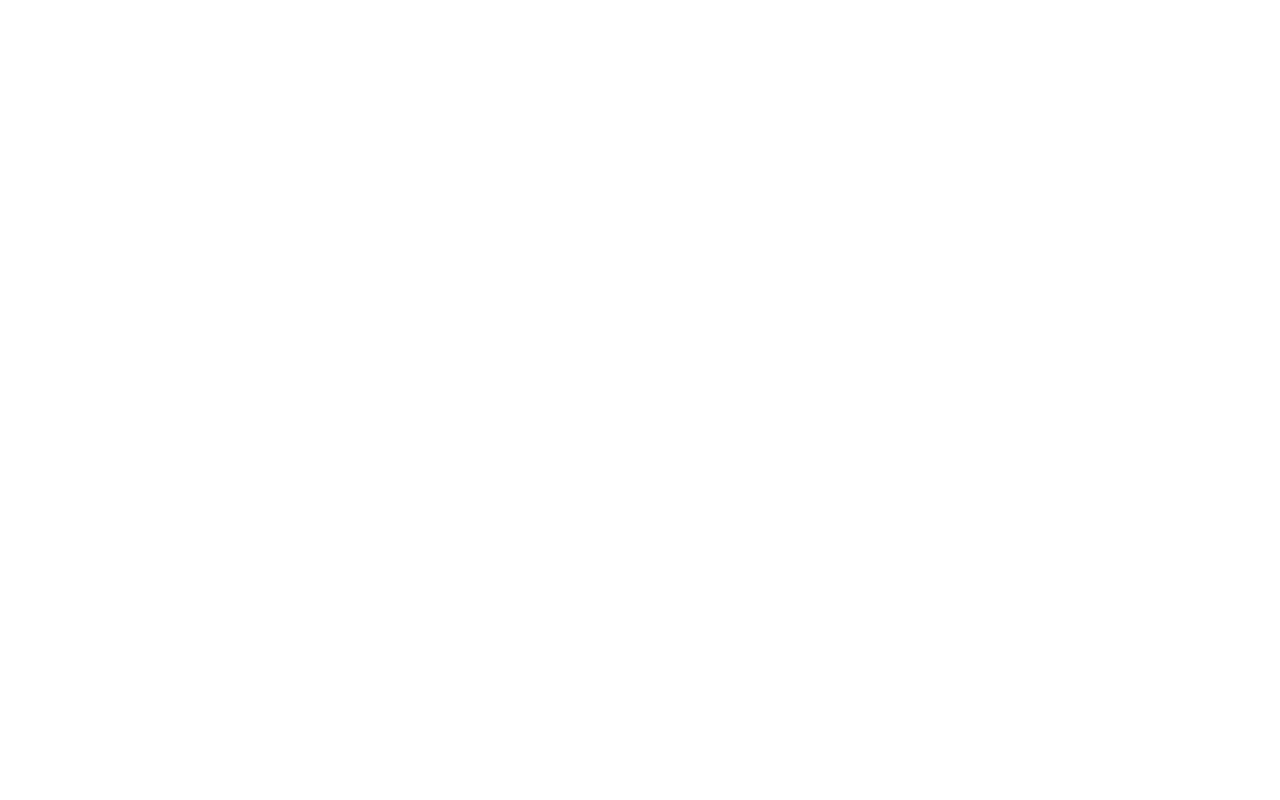
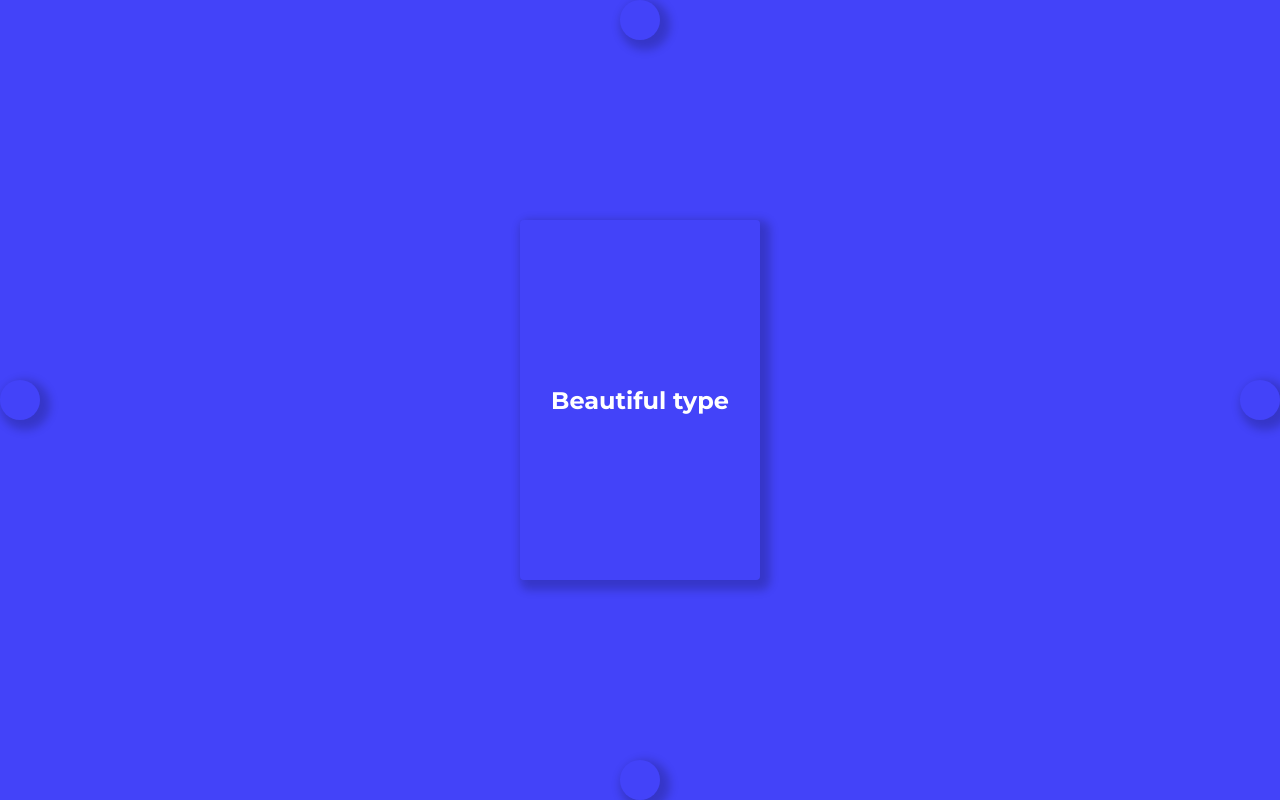
Before and after one commit to pelikata/UI-build-2, a plain HTML site: page frontend/index.html in a window 1280 px wide. Drawn offline with Linux system fonts and the light colour scheme.

Commit message:
ui-build2

```diff
--- a/frontend/index.html
+++ b/frontend/index.html
@@ -1,12 +1,25 @@
 <!DOCTYPE html>
 <html lang="en">
-<head>
-	<meta charset="UTF-8">
-	<meta http-equiv="X-UA-Compatible" content="IE=edge">
-	<meta name="viewport" content="width=device-width, initial-scale=1.0">
-	<title>This is FRONTEND</title>
-</head>
-<body>
-	<div id="root"></div>
-</body>
+  <head>
+    <meta charset="UTF-8" />
+    <meta http-equiv="X-UA-Compatible" content="IE=edge" />
+    <meta name="viewport" content="width=device-width, initial-scale=1.0" />
+    <link rel="stylesheet" href="style.css" />
+    <link rel="preconnect" href="https://fonts.googleapis.com" />
+    <link rel="preconnect" href="https://fonts.gstatic.com" crossorigin />
+    <link
+      href="https://fonts.googleapis.com/css2?family=Montserrat:wght@700&display=swap"
+      rel="stylesheet"
+    />
+    <title>This is FRONTEND</title>
+  </head>
+  <body>
+    <div class="root">
+      <div class="button">Beautiful type</div>
+      <div class="right-circle circle"></div>
+      <div class="top-circle circle"></div>
+      <div class="left-circle circle"></div>
+      <div class="main-circle circle"></div>
+    </div>
+  </body>
 </html>
--- /dev/null
+++ b/frontend/style.css
@@ -0,0 +1,61 @@
+* {
+    margin: 0;
+}
+
+body {
+    background-color: #4343F9;
+}
+
+div {
+    box-shadow: 5px 5px 10px 5px rgba(0,0,0,0.2);
+   /* border: 1px solid black; */
+
+}
+
+.root {
+    display: flex;
+    justify-content: center;
+    align-items: center;
+    height: 100vh;
+    width: 100%;
+}
+
+.button {
+    color: #fff;
+    width: 240px;
+    height: 360px;
+    font-family: 'Montserrat', sans-serif;
+    font-weight: bold;
+    font-size: 24px;
+    border-radius: 4px;
+    display: flex;
+    justify-content: center;
+    align-items: center;
+
+}
+
+
+
+
+.circle {
+    width: 40px;
+    height: 40px;
+    border-radius: 50%;
+    position: absolute;
+}
+
+.top-circle {
+    top: 0;
+}
+
+.left-circle {
+    left: 0;
+}
+
+.right-circle {
+    right: 0;
+}
+
+.main-circle {
+    bottom: 0;
+}
```
